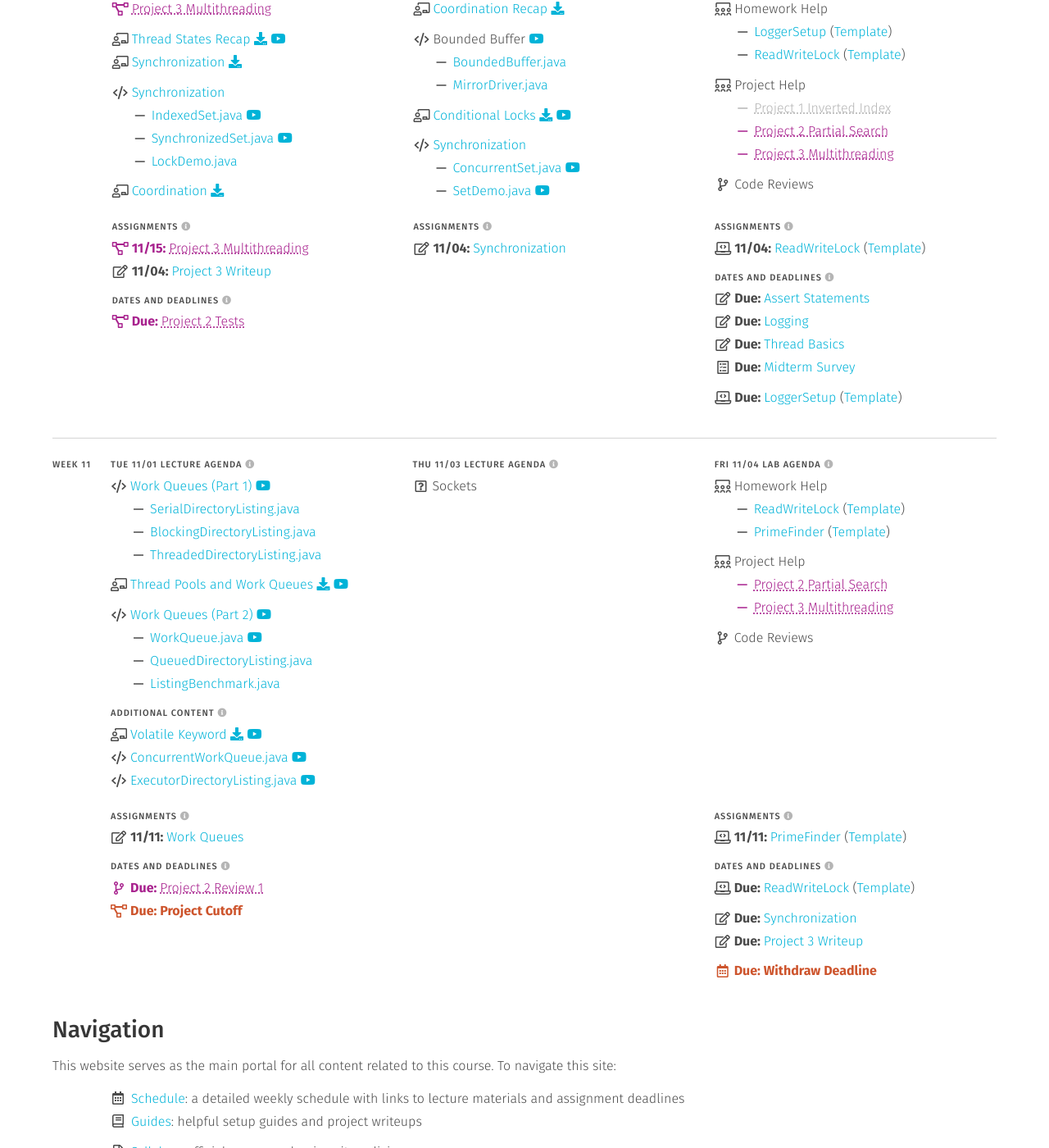
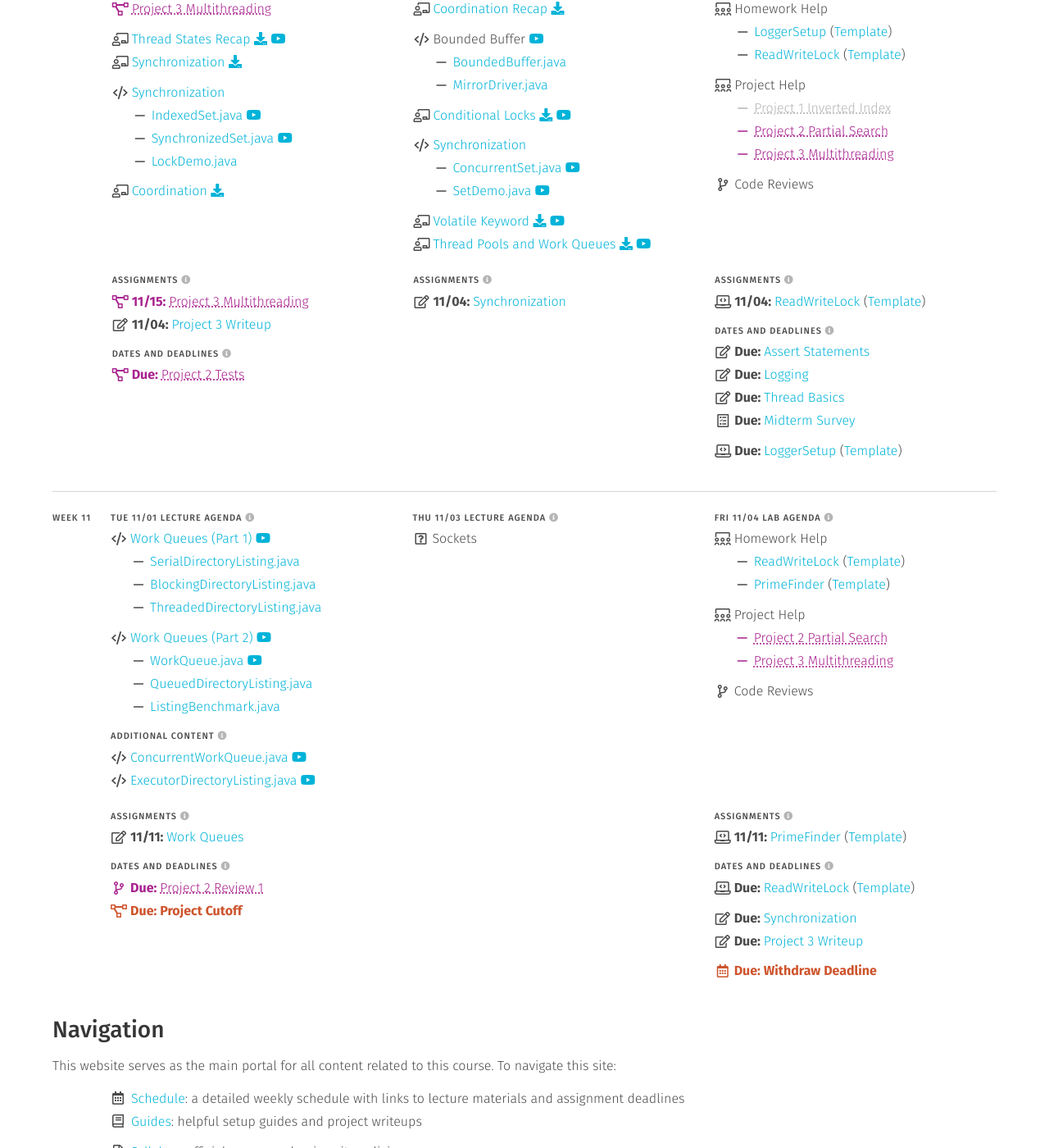
Before and after one commit to usf-cs272-fall2022/usf-cs272-fall2022.github.io, a Jekyll site: the page built from index.md, in a window 1280 px wide and 1400 px high, scrolled down 600 px. Shown: the whole window at 82% size. Built offline with Jekyll 4.4.1, drawn with Linux system fonts in a browser that asks for light colours; part of the change alters nothing that is shown.

```diff
--- a/_data/schedule.yml
+++ b/_data/schedule.yml
@@ -1502,6 +1502,13 @@ weeks:
                 link: 'https://github.com/usf-cs272-fall2022/lectures/blob/main/Synchronization/src/main/java/edu/usfca/cs272/SetDemo.java'
                 tube: 'https://drive.google.com/file/d/1rsm1VLf2-asJ_iqLVKU2-cR0F7fJ3u_L/view?usp=sharing'
 
+              - file: slides
+                name: volatile
+                type: bump
+
+              - file: slides
+                name: pools
+
           - <<: *assignments
             items:
               - file: quizzes
@@ -1596,10 +1603,6 @@ weeks:
                 icon: indented
                 type: push
                 link: 'https://github.com/usf-cs272-fall2022/lectures/blob/main/WorkQueues/src/main/java/edu/usfca/cs272/ThreadedDirectoryListing.java'
-
-              - file: slides
-                name: pools
-                type: bump
 
               - text: Work Queues (Part 2)
                 icon: code
@@ -1625,9 +1628,6 @@ weeks:
 
           - <<: *content
             items:
-              - file: slides
-                name: volatile
-
               - text: ConcurrentWorkQueue.java
                 icon: code
                 link: https://github.com/usf-cs272-fall2022/lectures/blob/main/WorkQueues/src/main/java/edu/usfca/cs272/ConcurrentWorkQueue.java
```
